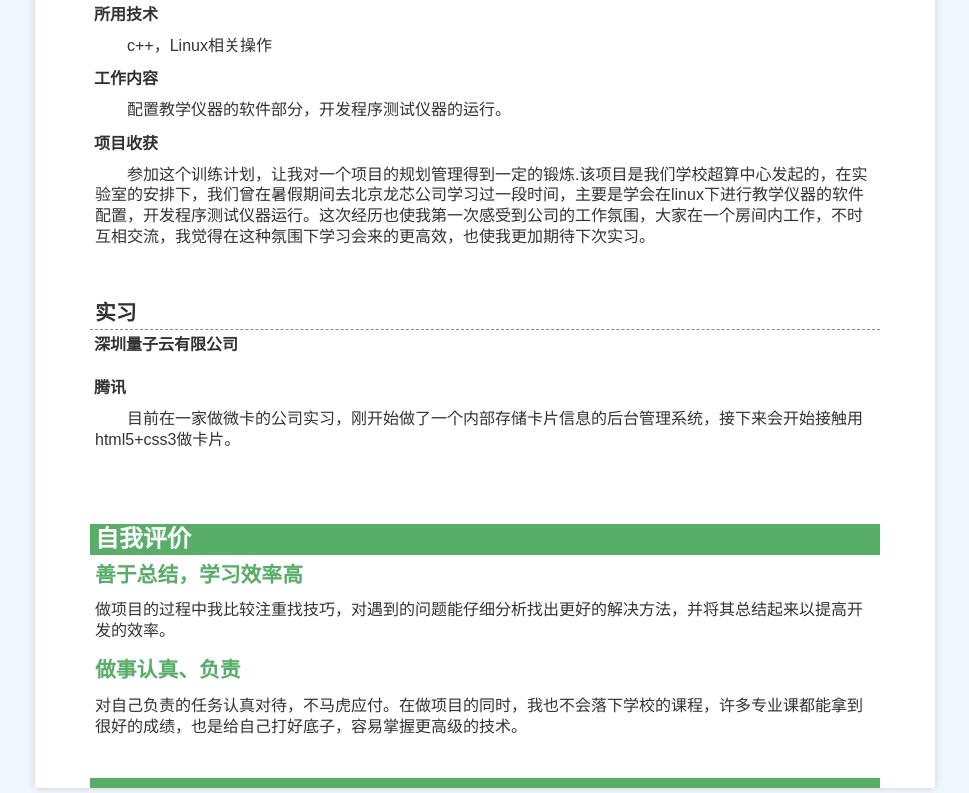
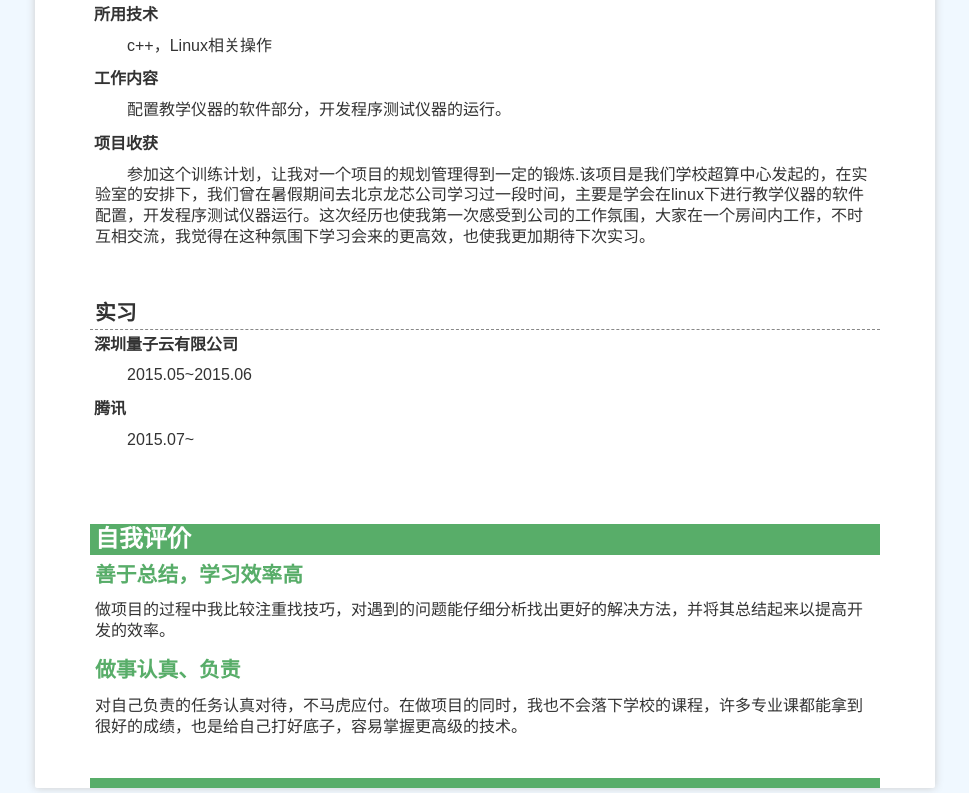
Before and after one commit to doItysz/doItysz.github.io, a plain HTML site: page index.html in a window 1280 px wide. Shown: the part 1944-2737 px from the top of the page, without its empty margins (155-1124 px from the left). Drawn offline with Linux system fonts and the light colour scheme; files that its build step writes are made by us from their sources.

Commit message:
Update index.html

```diff
--- a/index.html
+++ b/index.html
@@ -124,12 +124,12 @@
 				<h3>
 				深圳量子云有限公司
 				</h3>
-				<p></p>
+				<p>2015.05~2015.06</p>
 				<h3>
 				腾讯
 				</h3>
 				<p>
-				目前在一家做微卡的公司实习，刚开始做了一个内部存储卡片信息的后台管理系统，接下来会开始接触用html5+css3做卡片。
+				2015.07~
 				</p>
 			</article>
             <h1>自我评价</h1>
```
